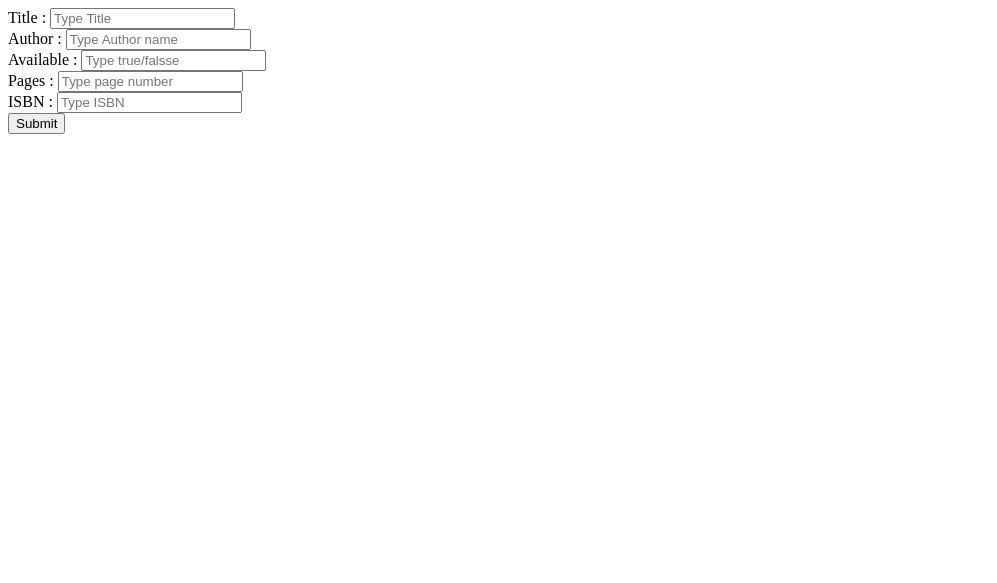
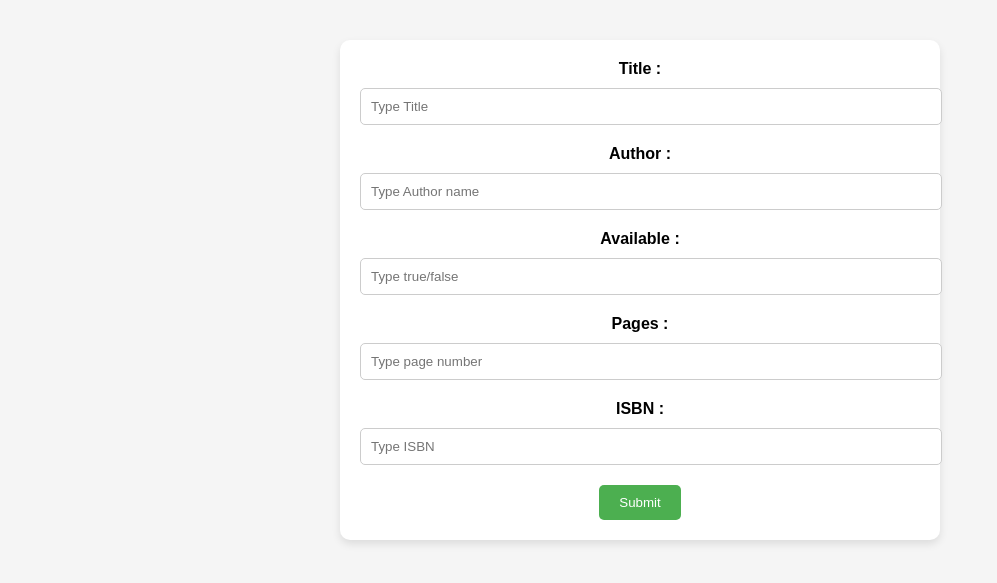
Before and after one commit to sanjoykumar-s/BookList-PHP, a PHP site: page /addForm.php?index=1 in a window 1280 px wide. Shown: the top 583 px of the page, without its empty margins (0-997 px from the left). Run offline with PHP 8.4, Linux system fonts and the light colour scheme.

Commit message:
Style.css is added.

```diff
--- a/addForm.php
+++ b/addForm.php
@@ -1,32 +1,37 @@
+<?php
+$json = file_get_contents('books.json');
+$books = json_decode($json, true);
+$index = $_GET['index'];
+$book = $books[$index];
+?>
+
 <!DOCTYPE html>
 <html lang="en">
+
 <head>
     <meta charset="UTF-8">
     <meta name="viewport" content="width=device-width, initial-scale=1.0">
-    <title>Document</title>
+    <title>Edit Book</title>
+    <link rel="stylesheet" href="style.css">
 </head>
+
 <body>
+    <div class="container">
+        <form action="additon.php" method="post">
+            <input type="hidden" name="index" value="<?php echo $index ?>">
+            <label for="title">Title :</label>
+            <input type="text" name="title" placeholder="Type Title" required>
+            <label for="author">Author :</label>
+            <input type="text" name="authorName" placeholder="Type Author name" required>
+            <label for="available">Available :</label>
+            <input type="text" name="available" placeholder="Type true/false" required>
+            <label for="pages">Pages :</label>
+            <input type="text" name="pages"  placeholder="Type page number" required>
+            <label for="isbn">ISBN :</label>
+            <input type="text" name="isbn"  placeholder="Type ISBN" required>
+            <input type="submit" value="Submit">
+        </form>
+    </div>
+</body>
 
-    <form action="additon.php" method="post">
-        <label for="title">Title : </label>
-        <input type="text" name="title" placeholder="Type Title"required>
-        <br>
-        <label for="author">Author : </label>
-        <input type="text" name="authorName" placeholder="Type Author name" required>
-        <br>
-        <label for="available">Available : </label>
-        <input type="text" name="available" placeholder="Type true/falsse"required>
-        <br>
-        <label for="pages">Pages : </label>
-        <input type="text" name="pages" placeholder="Type page number" required>
-        <br>
-        <label for="isbn">ISBN : </label>
-        <input type="text" name="isbn" placeholder="Type ISBN" required>
-        <br>
-        <input type="submit" value="Submit">
-        <br>
-
-    </form>
-
-</body>
 </html>
--- a/books.json
+++ b/books.json
@@ -1 +1 @@
-[{"title":"Opekkha","author":"Humayun Ahmed","available":"False","pages":"302","isbn":"1SB234"},{"title":"Tetul bon e joshna","author":"Humayun Ahmed","available":"true","pages":"300","isbn":"1SB243"},{"title":"Krishno Pakkho","author":"Humayun Ahmed","available":"true","pages":"250","isbn":"1SB245"},{"title":"Mohaplabon","author":"Kazi Anoar Hossen","available":"false","pages":"278","isbn":"74BN321"}]
+[{"title":"Opekkha","author":"Humayun Ahmed","available":"False","pages":"310","isbn":"1SB234"},{"title":"Tetul bon e joshna","author":"Humayun Ahmed","available":"true","pages":"300","isbn":"1SB243"},{"title":"Krishno Pakkho","author":"Humayun Ahmed","available":"true","pages":"250","isbn":"1SB245"},{"title":"Mohaplabon","author":"Kazi Anoar Hossen","available":"false","pages":"278","isbn":"74BN321"},{"title":"To Kill A Mockingbird","author":"Harper Lee","available":true,"pages":336,"isbn":9780061120084},{"title":"1984","author":"George Orwell","available":true,"pages":267,"isbn":9780547249643},{"title":"One Hundred Years Of Solitude","author":"Gabriel Garcia Marquez","available":false,"pages":457,"isbn":9785267006323}]
--- a/index.php
+++ b/index.php
@@ -3,6 +3,8 @@
 <head>
     <meta charset="UTF-8">
     <meta name="viewport" content="width=device-width, initial-scale=1.0">
+    <!-- add css -->
+    <link rel="stylesheet" href="style.css">
     <title>Document</title>
 </head>
 <body>
@@ -48,6 +50,7 @@
         }
         ?>
     </table>
-    <a href="addForm.php">Add Book</a>
+    <a href="addForm.php" class="add-book-link">Add Book</a>
+
 </body>
 </html>
--- /dev/null
+++ b/style.css
@@ -0,0 +1,177 @@
+body {
+    font-family: Arial, sans-serif;
+    background-color: #f5f5f5;
+    margin: 0;
+    padding: 0;
+}
+
+.container {
+    max-width: 1200px;
+    margin: 0 auto;
+    padding: 20px;
+}
+
+h2 {
+    text-align: center;
+    color: #333;
+}
+
+table {
+    width: 100%;
+    border-collapse: collapse;
+    margin-top: 20px;
+    background-color: #fff;
+}
+
+table, th, td {
+    border: 1px solid #ddd;
+}
+
+th, td {
+    padding: 15px;
+    text-align: center;
+}
+
+th {
+    background-color: #f2f2f2;
+}
+
+form {
+    margin-top: 20px;
+    text-align: center;
+}
+
+form input[type="text"] {
+    padding: 10px;
+    width: 250px;
+    margin-right: 10px;
+    border: 1px solid #ddd;
+    border-radius: 5px;
+}
+
+form button {
+    padding: 10px 20px;
+    background-color: #4caf50;
+    color: white;
+    border: none;
+    border-radius: 5px;
+    cursor: pointer;
+}
+
+form button:hover {
+    background-color: #45a049;
+}
+
+a {
+    text-decoration: none;
+    color: #4caf50;
+    margin-top: 10px;
+    display: inline-block;
+}
+
+a:hover {
+    color: #45a049;
+}
+
+form.edit-form {
+    margin-top: 40px;
+    text-align: center;
+}
+
+form.edit-form label {
+    font-weight: bold;
+    display: block;
+    margin-bottom: 10px;
+}
+
+form.edit-form input[type="text"] {
+    width: 80%;
+    padding: 10px;
+    margin-bottom: 20px;
+    border: 1px solid #ddd;
+    border-radius: 5px;
+}
+
+form.edit-form button {
+    padding: 10px 20px;
+    background-color: #007bff;
+    color: white;
+    border: none;
+    border-radius: 5px;
+    cursor: pointer;
+}
+
+form.edit-form button:hover {
+    background-color: #0056b3;
+}
+
+body {
+    font-family: Arial, sans-serif;
+    background-color: #f5f5f5;
+    margin: 0;
+    padding: 0;
+}
+
+.container {
+    max-width: 600px;
+    margin: 0 auto;
+    padding: 20px;
+}
+
+form {
+    background-color: #fff;
+    padding: 20px;
+    border-radius: 10px;
+    box-shadow: 0 4px 8px rgba(0, 0, 0, 0.1);
+}
+
+form label {
+    display: block;
+    margin-bottom: 10px;
+    font-weight: bold;
+}
+
+form input[type="text"] {
+    width: 100%;
+    padding: 10px;
+    margin-bottom: 20px;
+    border: 1px solid #ccc;
+    border-radius: 5px;
+}
+
+form input[type="submit"] {
+    background-color: #4caf50;
+    color: white;
+    border: none;
+    padding: 10px 20px;
+    border-radius: 5px;
+    cursor: pointer;
+}
+
+form input[type="submit"]:hover {
+    background-color: #45a049;
+}
+
+/* Optional: Add styles for responsive design */
+@media (max-width: 768px) {
+    form {
+        width: 80%;
+    }
+}
+
+/* ... (your existing styles) ... */
+
+a.add-book-link {
+    align-self: center;
+    text-align: center;
+    text-decoration: none;
+    background-color: #4caf50;
+    color: white;
+    padding: 10px 20px;
+    border-radius: 5px;
+    transition: background-color 0.3s ease;
+}
+
+a.add-book-link:hover {
+    background-color: #45a049;
+}
```
Also changed, not shown: editForm.php (+21 -24 lines), searching.php (+12 -1 lines).
